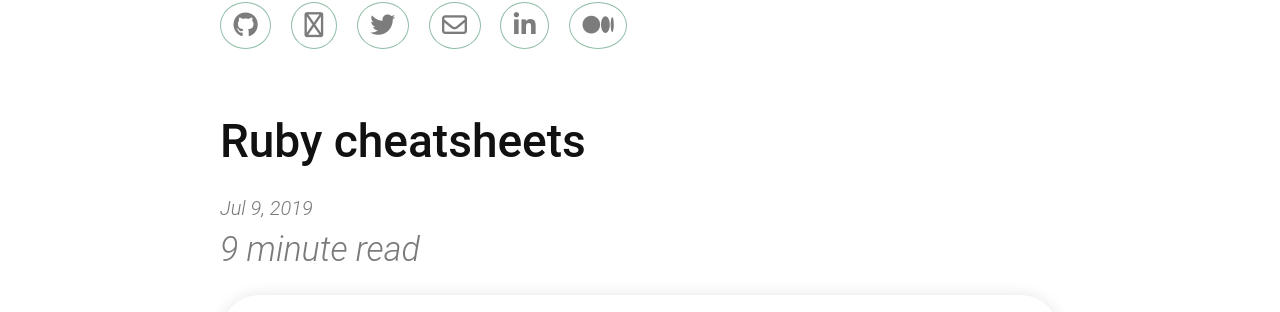
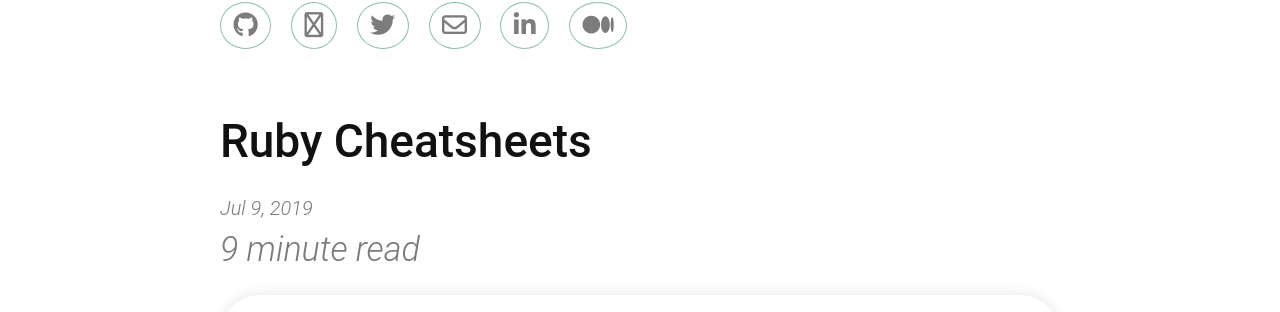
Before and after one commit to andryjohn/RJ-s-blog, a Jekyll site: the page built from _posts/2019-07-09-Ruby.md, in a window 1280 px wide and 900 px high. Shown: the part 243-555 px from the top of the window. Built offline with Jekyll 4.4.1, drawn with Linux system fonts in a browser that asks for light colours; nearby versions of some CDN libraries; some web fonts are replaced; comment, search, counter and statistics services are not loaded.

```diff
--- a/_posts/2019-07-09-Ruby.md
+++ b/_posts/2019-07-09-Ruby.md
@@ -1,6 +1,6 @@
 ---
 layout:     post
-title:      Ruby cheatsheets
+title:      Ruby Cheatsheets
 date:     2019-07-09
 summary:
 categories: Developper skills
```
